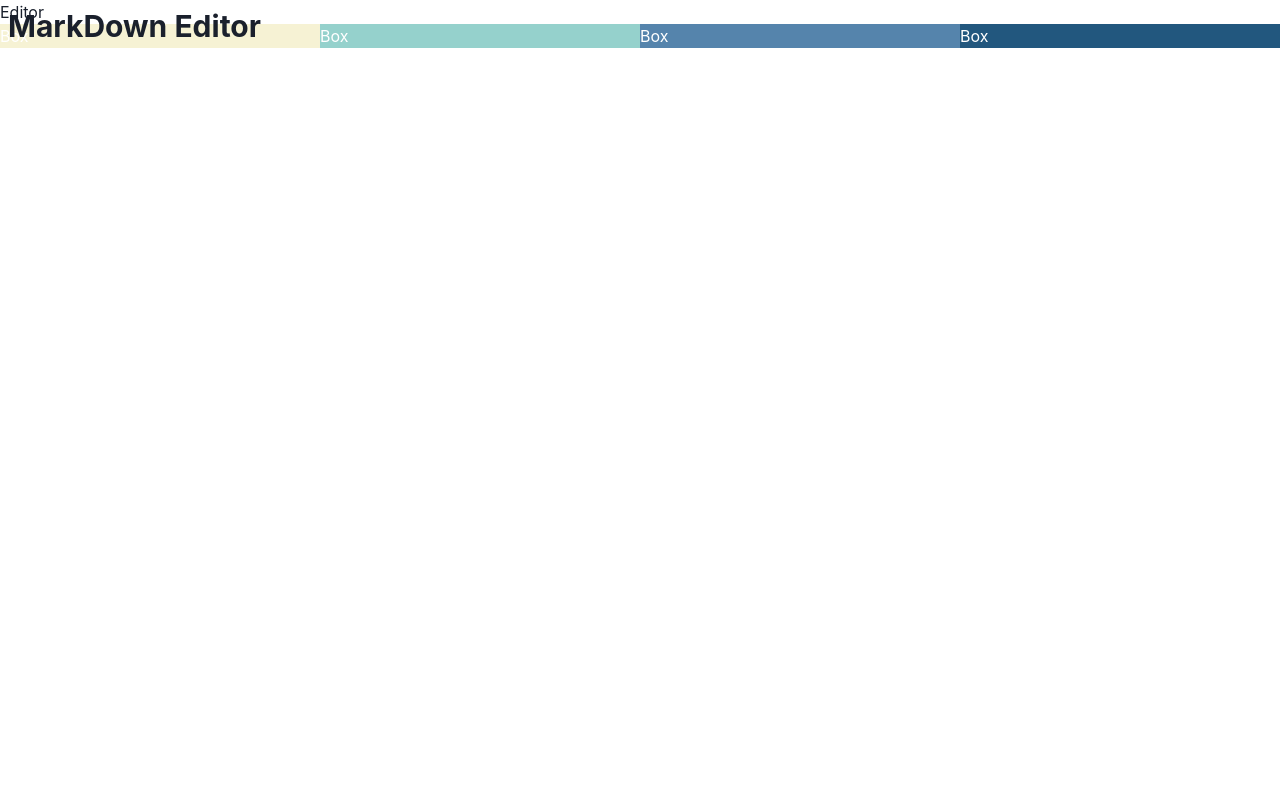
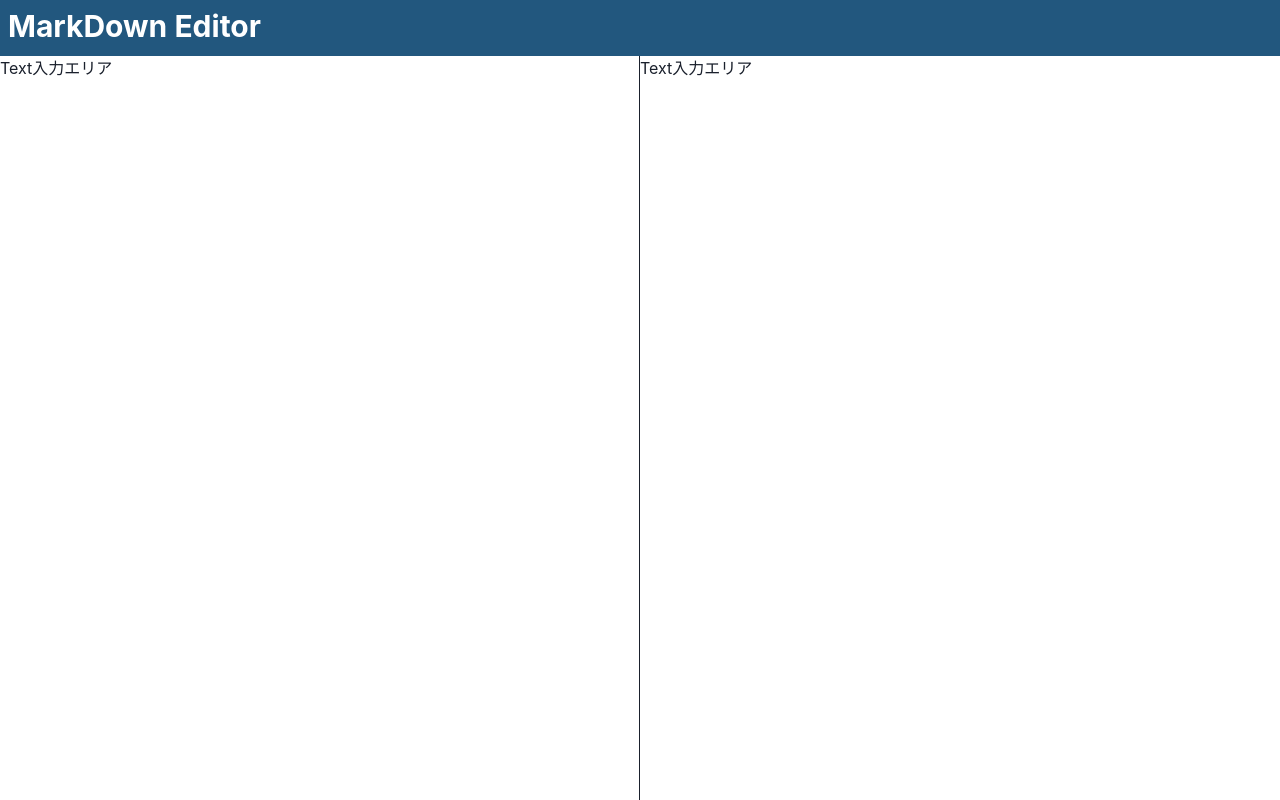
Before and after one commit to s-yoshiii/markdown-editor-2nd, a React app: page / in a window 1280 px wide. Built offline with nearby package versions, Linux system fonts and the light colour scheme.

Commit message:
themeの分割、editor画面を整える

```diff
--- /dev/null
+++ b/src/components/header.tsx
@@ -0,0 +1,20 @@
+import { Heading } from '@chakra-ui/react';
+import * as React from 'react';
+export const Header: React.FC = () => {
+  return (
+    <Heading
+      as='h1'
+      size='lg'
+      p={[4, 2]}
+      position='fixed'
+      top={0}
+      left={0}
+      w='100%'
+      bg='brand.400'
+      h='14'
+      color='white'
+    >
+      MarkDown Editor
+    </Heading>
+  );
+};
--- a/src/index.tsx
+++ b/src/index.tsx
@@ -1,54 +1,12 @@
 import * as React from 'react';
 import { render } from 'react-dom';
-import {
-  Box,
-  ChakraProvider,
-  extendTheme,
-  Flex,
-  Heading,
-  Text,
-} from '@chakra-ui/react';
+import { Providers } from './providers';
 import { Editor } from './pages/editor';
-const theme = extendTheme({
-  colors: {
-    brand: {
-      100: '#F6F2D4',
-      200: '#95D1CC',
-      300: '#5584AC',
-      400: '#22577E',
-    },
-  },
-});
+
 const Main = (
-  <ChakraProvider theme={theme} resetCSS>
-    <Heading
-      as='h1'
-      size='lg'
-      p={[4, 2]}
-      position={'fixed'}
-      top={0}
-      left={0}
-      w='100%'
-      h={12}
-    >
-      MarkDown Editor
-    </Heading>
+  <Providers>
     <Editor />
-    <Flex color='white'>
-      <Box w='25%' bg='brand.100'>
-        <Text>Box</Text>
-      </Box>
-      <Box w='25%' bg='brand.200'>
-        <Text>Box</Text>
-      </Box>
-      <Box w='25%' bg='brand.300'>
-        <Text>Box</Text>
-      </Box>
-      <Box w='25%' bg='brand.400'>
-        <Text>Box</Text>
-      </Box>
-    </Flex>
-  </ChakraProvider>
+  </Providers>
 );
 
 render(Main, document.getElementById('app'));
--- a/src/pages/editor.tsx
+++ b/src/pages/editor.tsx
@@ -1,9 +1,16 @@
-import { Text } from '@chakra-ui/react';
+import { Box, Flex, Text } from '@chakra-ui/react';
 import * as React from 'react';
+import { Header } from '../components/header';
 export const Editor: React.FC = () => {
   return (
     <>
-      <Text>Editor</Text>
+      <Header />
+      <Flex position='fixed' paddingTop='14' w='100vw' h='100vh'>
+        <Box w='50vw' borderRight='1px'>
+          Text入力エリア
+        </Box>
+        <Box w='50vw'>Text入力エリア</Box>
+      </Flex>
     </>
   );
 };
--- /dev/null
+++ b/src/providers/Theme/index.tsx
@@ -0,0 +1,11 @@
+import { ChakraProvider } from '@chakra-ui/react';
+import { theme } from './theme';
+import * as React from 'react';
+export const ThemeProvider: React.FC = ({ children }) => {
+  return (
+    <ChakraProvider theme={theme} resetCSS>
+      {children}
+    </ChakraProvider>
+  );
+};
+export { theme };
--- /dev/null
+++ b/src/providers/Theme/theme.ts
@@ -0,0 +1,18 @@
+import { extendTheme } from '@chakra-ui/react';
+export const theme = extendTheme({
+  colors: {
+    brand: {
+      100: '#F6F2D4',
+      200: '#95D1CC',
+      300: '#5584AC',
+      400: '#22577E',
+    },
+  },
+  styles: {
+    global: {
+      'body *': {
+        boxSizing: 'border-box',
+      },
+    },
+  },
+});
--- /dev/null
+++ b/src/providers/index.tsx
@@ -0,0 +1,5 @@
+import { ThemeProvider } from './Theme';
+import * as React from 'react';
+export const Providers: React.FC = ({ children }) => {
+  return <ThemeProvider>{children}</ThemeProvider>;
+};
```
